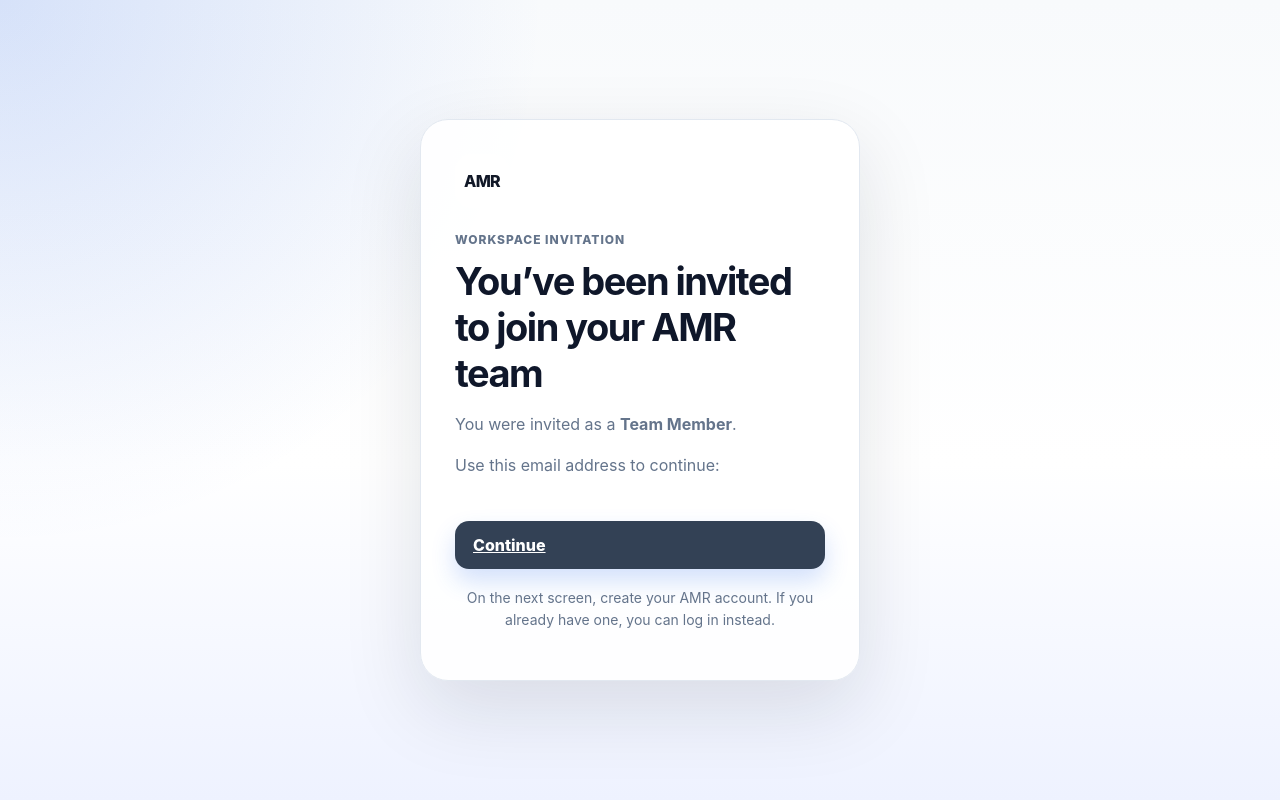
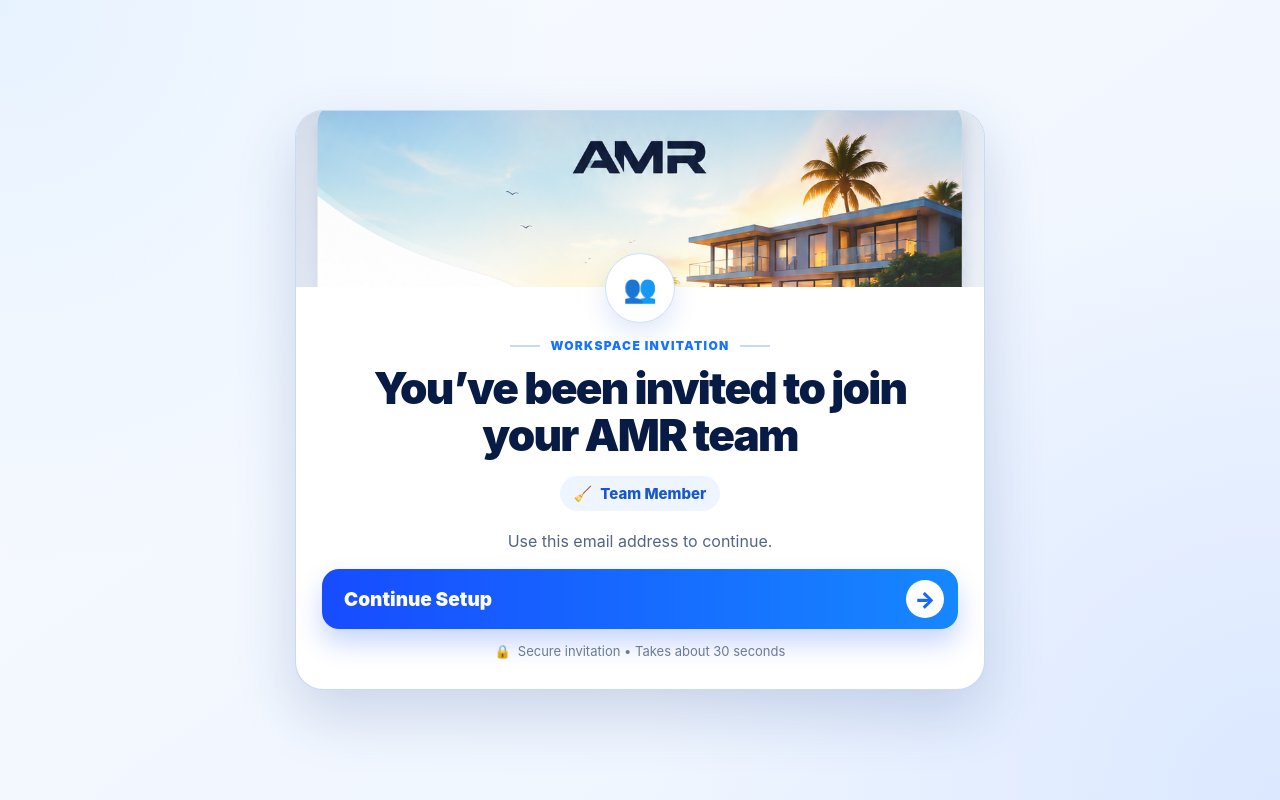
Before and after one commit to Askmyrental/askmyrentals-platform, a React (Vite) app: page /invite in a window 1280 px wide. Built offline with nearby package versions, Linux system fonts and the light colour scheme; no server answers.

Commit message:
Polish invitation onboarding flow

```diff
--- a/src/pages/InvitationLandingPage.tsx
+++ b/src/pages/InvitationLandingPage.tsx
@@ -11,23 +11,16 @@
   const role = searchParams.get("role")?.trim() ?? "team member";
 
   const fullName = [firstName, lastName].filter(Boolean).join(" ").trim();
+
   const roleLabel = role
     .replace(/_/g, " ")
     .replace(/\b\w/g, (letter) => letter.toUpperCase());
 
   const continueParams = new URLSearchParams();
 
-  if (email) {
-    continueParams.set("email", email);
-  }
-
-  if (firstName) {
-    continueParams.set("firstName", firstName);
-  }
-
-  if (lastName) {
-    continueParams.set("lastName", lastName);
-  }
+  if (email) continueParams.set("email", email);
+  if (firstName) continueParams.set("firstName", firstName);
+  if (lastName) continueParams.set("lastName", lastName);
 
   continueParams.set("group", groupName);
   continueParams.set("role", role);
@@ -48,52 +41,289 @@
   }, [email, firstName, lastName, fullName, groupName, role]);
 
   return (
-    <main className="authPage cleanerAuthPage">
-      <section className="authCard" style={{ maxWidth: 620 }}>
-        <Link to="/" className="brandIcon" aria-label="Ask My Rentals home">
-          AMR
-        </Link>
+    <main style={styles.page}>
+      <section style={styles.card}>
+        <div style={styles.hero}>
+          <img
+            src="/amr-invite-hero.png"
+            alt="Luxury vacation rental at sunset"
+            style={styles.heroImage}
+          />
+          <div style={styles.heroShade} />
+        </div>
 
-        <p className="eyebrow">Workspace invitation</p>
+        <div style={styles.content}>
+          <div style={styles.iconCircle} aria-hidden="true">
+            👥
+          </div>
 
-        <h1>
+          <div style={styles.eyebrowRow}>
+            <span style={styles.eyebrowLine} />
+            <p style={styles.eyebrow}>Workspace invitation</p>
+            <span style={styles.eyebrowLine} />
+          </div>
+
+          <h1 style={styles.title}>
             You’ve been invited to join {groupName}
           </h1>
 
-        <p>
-          You were invited as a <strong>{roleLabel}</strong>.
+          <div style={styles.roleBadge}>
+            <span aria-hidden="true">🧹</span>
+            <span>{roleLabel}</span>
+          </div>
+
+          <p style={styles.instruction}>
+            Use this email address to continue.
           </p>
 
-        <p>Use this email address to continue:</p>
+          {email && (
+            <div style={styles.emailCard}>
+              <div style={styles.emailIcon} aria-hidden="true">
+                ✉
+              </div>
 
-        {email && (
-          <div className="authRecoveryNotice">
-            <span aria-hidden="true">✉️</span>
-
-            <div>
-              {fullName && <strong>{fullName}</strong>}
-              <strong>{email}</strong>
-              <small>
+              <div style={styles.emailContent}>
+                <span style={styles.emailLabel}>Invited email</span>
+                {fullName && <span style={styles.personName}>{fullName}</span>}
+                <strong style={styles.email}>{email}</strong>
+                <span style={styles.emailNote}>
                   This invitation can only be accepted with this email address.
-              </small>
+                </span>
               </div>
             </div>
           )}
 
-        <div style={{ display: "grid", gap: 10, marginTop: 20 }}>
           <Link
-            className="primaryButton"
             to={`/cleaner/signup?${continueParams.toString()}`}
+            style={styles.primaryButton}
           >
-            Continue
+            <span>Continue Setup</span>
+            <span style={styles.arrowCircle} aria-hidden="true">
+              →
+            </span>
           </Link>
+
+          <div style={styles.securityRow}>
+            <span aria-hidden="true">🔒</span>
+            <span>Secure invitation • Takes about 30 seconds</span>
           </div>
-
-        <p className="authFooterText" style={{ marginTop: 18 }}>
-          On the next screen, create your AMR account. If you already have one,
-          you can log in instead.
-        </p>
+        </div>
       </section>
     </main>
   );
 }
+
+const styles: Record<string, React.CSSProperties> = {
+  page: {
+    minHeight: "100vh",
+    padding: "18px 12px",
+    display: "grid",
+    placeItems: "center",
+    background:
+      "radial-gradient(circle at top left, #e7f2ff 0, transparent 38%), radial-gradient(circle at bottom right, #dbe8ff 0, transparent 42%), linear-gradient(145deg, #f8fbff 0%, #edf4ff 100%)",
+    fontFamily:
+      'Inter, ui-sans-serif, system-ui, -apple-system, BlinkMacSystemFont, "Segoe UI", sans-serif',
+  },
+
+  card: {
+    width: "100%",
+    maxWidth: 690,
+    overflow: "hidden",
+    borderRadius: 28,
+    background: "#ffffff",
+    boxShadow: "0 24px 60px rgba(42, 75, 140, 0.20)",
+    border: "1px solid rgba(172, 198, 235, 0.65)",
+  },
+
+  hero: {
+    position: "relative",
+    height: 176,
+    overflow: "hidden",
+    background: "#d8edff",
+  },
+
+  heroImage: {
+    width: "100%",
+    height: "100%",
+    objectFit: "cover",
+    objectPosition: "center 34%",
+    display: "block",
+  },
+
+  heroShade: {
+    position: "absolute",
+    inset: 0,
+    background:
+      "linear-gradient(to bottom, rgba(6, 31, 72, 0.02), rgba(255,255,255,0.18))",
+  },
+
+  content: {
+    position: "relative",
+    marginTop: -34,
+    padding: "0 26px 28px",
+    textAlign: "center",
+  },
+
+  iconCircle: {
+    width: 70,
+    height: 70,
+    margin: "0 auto 15px",
+    borderRadius: "50%",
+    display: "grid",
+    placeItems: "center",
+    fontSize: 27,
+    background: "#ffffff",
+    border: "1px solid #cfe0ff",
+    boxShadow: "0 10px 24px rgba(54, 105, 211, 0.16)",
+  },
+
+  eyebrowRow: {
+    display: "flex",
+    alignItems: "center",
+    justifyContent: "center",
+    gap: 10,
+    marginBottom: 12,
+  },
+
+  eyebrowLine: {
+    width: 30,
+    height: 2,
+    background: "#c8d9f5",
+  },
+
+  eyebrow: {
+    margin: 0,
+    color: "#1673ff",
+    textTransform: "uppercase",
+    letterSpacing: "0.11em",
+    fontSize: 12,
+    fontWeight: 900,
+  },
+
+  title: {
+    margin: "0 auto",
+    maxWidth: 560,
+    color: "#071b44",
+    fontSize: "clamp(29px, 5vw, 44px)",
+    lineHeight: 1.06,
+    letterSpacing: "-0.04em",
+    fontWeight: 950,
+  },
+
+  roleBadge: {
+    width: "fit-content",
+    margin: "18px auto 20px",
+    padding: "8px 14px",
+    borderRadius: 999,
+    display: "flex",
+    alignItems: "center",
+    gap: 8,
+    background: "#eef5ff",
+    color: "#1657c9",
+    fontSize: 15,
+    fontWeight: 850,
+  },
+
+  instruction: {
+    margin: "0 0 12px",
+    color: "#526582",
+    fontSize: 16,
+  },
+
+  emailCard: {
+    display: "grid",
+    gridTemplateColumns: "48px minmax(0, 1fr)",
+    alignItems: "center",
+    gap: 14,
+    padding: "16px 17px",
+    borderRadius: 18,
+    border: "1px solid #bdd5ff",
+    background:
+      "linear-gradient(135deg, rgba(241,247,255,0.98), rgba(251,253,255,0.98))",
+    boxShadow: "0 10px 22px rgba(64, 112, 190, 0.09)",
+    textAlign: "left",
+  },
+
+  emailIcon: {
+    width: 46,
+    height: 46,
+    borderRadius: "50%",
+    display: "grid",
+    placeItems: "center",
+    background: "#ffffff",
+    color: "#1b69ff",
+    fontSize: 23,
+    boxShadow: "0 7px 16px rgba(34, 91, 194, 0.12)",
+  },
+
+  emailContent: {
+    display: "grid",
+    gap: 3,
+    minWidth: 0,
+  },
+
+  emailLabel: {
+    color: "#1d67d8",
+    textTransform: "uppercase",
+    letterSpacing: "0.08em",
+    fontSize: 11,
+    fontWeight: 900,
+  },
+
+  personName: {
+    color: "#4f6281",
+    fontSize: 13,
+    fontWeight: 700,
+  },
+
+  email: {
+    color: "#071b44",
+    fontSize: "clamp(16px, 4vw, 21px)",
+    overflowWrap: "anywhere",
+  },
+
+  emailNote: {
+    color: "#687a96",
+    fontSize: 13,
+    lineHeight: 1.35,
+  },
+
+  primaryButton: {
+    marginTop: 18,
+    minHeight: 60,
+    padding: "0 14px 0 22px",
+    borderRadius: 17,
+    display: "flex",
+    alignItems: "center",
+    justifyContent: "space-between",
+    gap: 16,
+    background: "linear-gradient(90deg, #174cff 0%, #1687ff 100%)",
+    color: "#ffffff",
+    textDecoration: "none",
+    fontSize: 19,
+    fontWeight: 900,
+    boxShadow: "0 14px 26px rgba(23, 82, 255, 0.24)",
+  },
+
+  arrowCircle: {
+    width: 38,
+    height: 38,
+    borderRadius: "50%",
+    display: "grid",
+    placeItems: "center",
+    background: "#ffffff",
+    color: "#1768ff",
+    fontSize: 22,
+  },
+
+  securityRow: {
+    marginTop: 14,
+    display: "flex",
+    alignItems: "center",
+    justifyContent: "center",
+    gap: 7,
+    color: "#6a7b95",
+    fontSize: 13,
+    lineHeight: 1.35,
+  },
+};
```
Also changed, not shown: server.cjs (+9 -1 lines), public/amr-invite-hero.png (added). Lines whose indentation alone changed are shown as unchanged.
